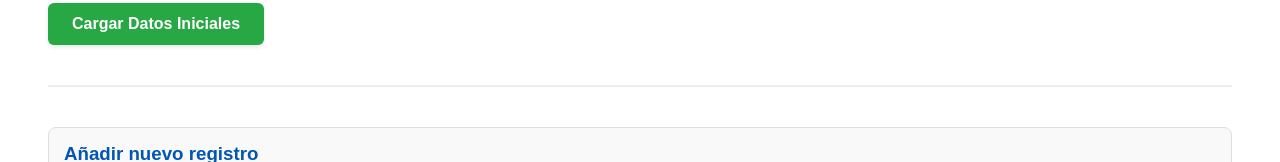
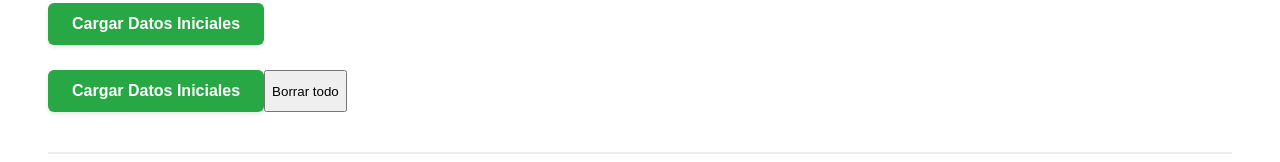
Before and after one commit to gti-sos/SOS2526-18, a SvelteKit app in the folder src/front/: page /cereal-productions in a window 1280 px wide. Shown: the part 157-319 px from the top of the page. Built offline with nearby package versions, Linux system fonts and the light colour scheme; no server answers.

Commit message:
front-end jlav

```diff
--- a/src/front/src/routes/cereal-productions/+page.svelte
+++ b/src/front/src/routes/cereal-productions/+page.svelte
@@ -37,6 +37,24 @@
         }
     }
 
+    // Función para borrar TODOS los registros (DELETE global)
+    async function deleteAllCereals() {
+        if (confirm("¿Estás seguro de que quieres borrar TODOS los datos?")) {
+            const res = await fetch("/api/v2/cereal-productions", {
+                method: "DELETE"
+            });
+
+            if (res.ok) {
+                message = "Se han eliminado todos los registros correctamente.";
+                messageType = "success";
+                await getCereals(); // La tabla se vaciará sola
+            } else {
+                message = "Error: No se han podido borrar los datos.";
+                messageType = "danger";
+            }
+        }
+    }
+
     // Esto hace que nada más entrar en la web se cargue la tabla
     onMount(getCereals);
 </script>
@@ -49,6 +67,16 @@
     <section class="controls">
         <button onclick={loadInitialData} class="btn-load">
             Cargar Datos Iniciales
+        </button>
+    </section>
+
+    <section class="controls">
+        <button onclick={loadInitialData} class="btn-load">
+            Cargar Datos Iniciales
+        </button>
+
+        <button onclick={deleteAllCereals} class="btn-delete-all">
+            Borrar todo
         </button>
     </section>
 
```
